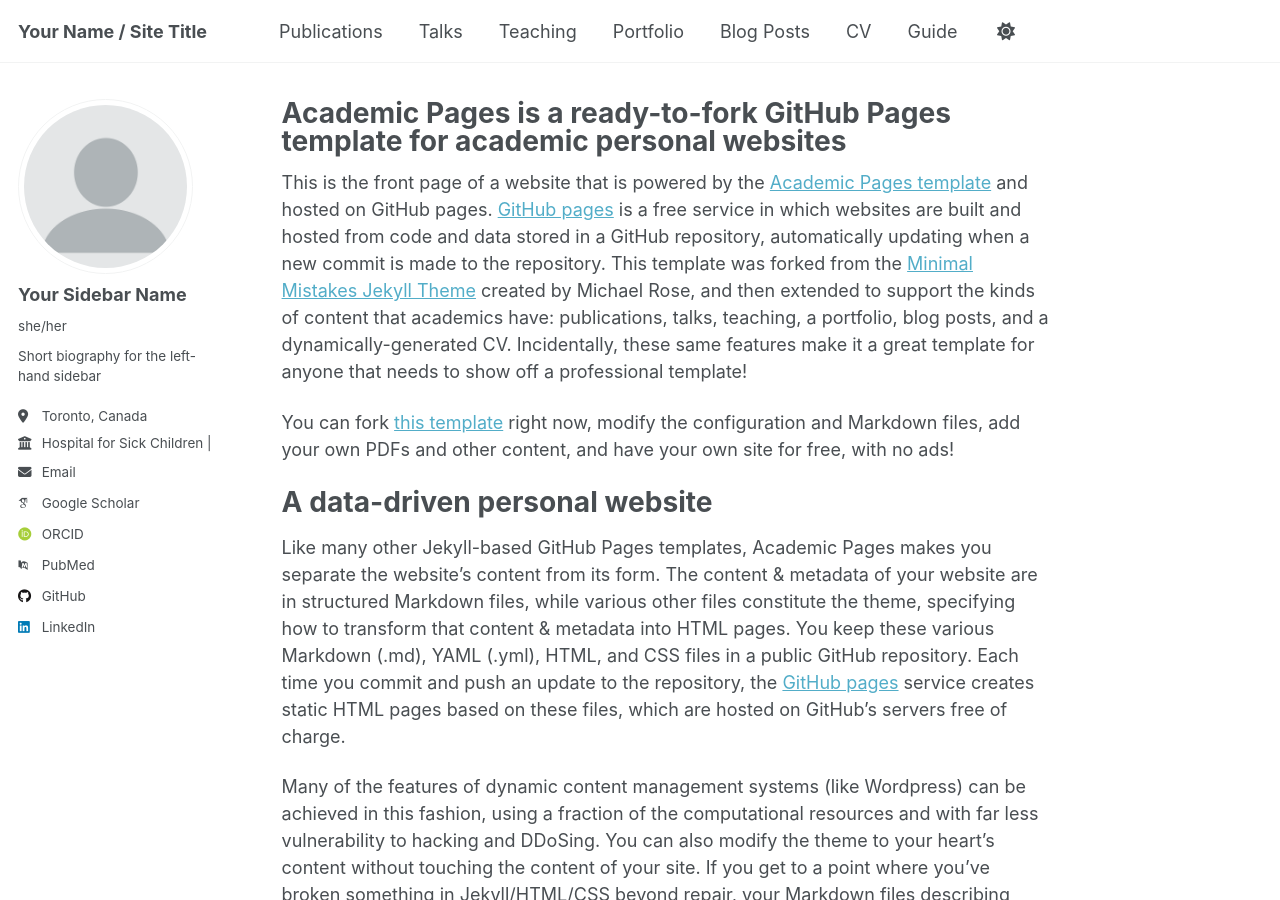
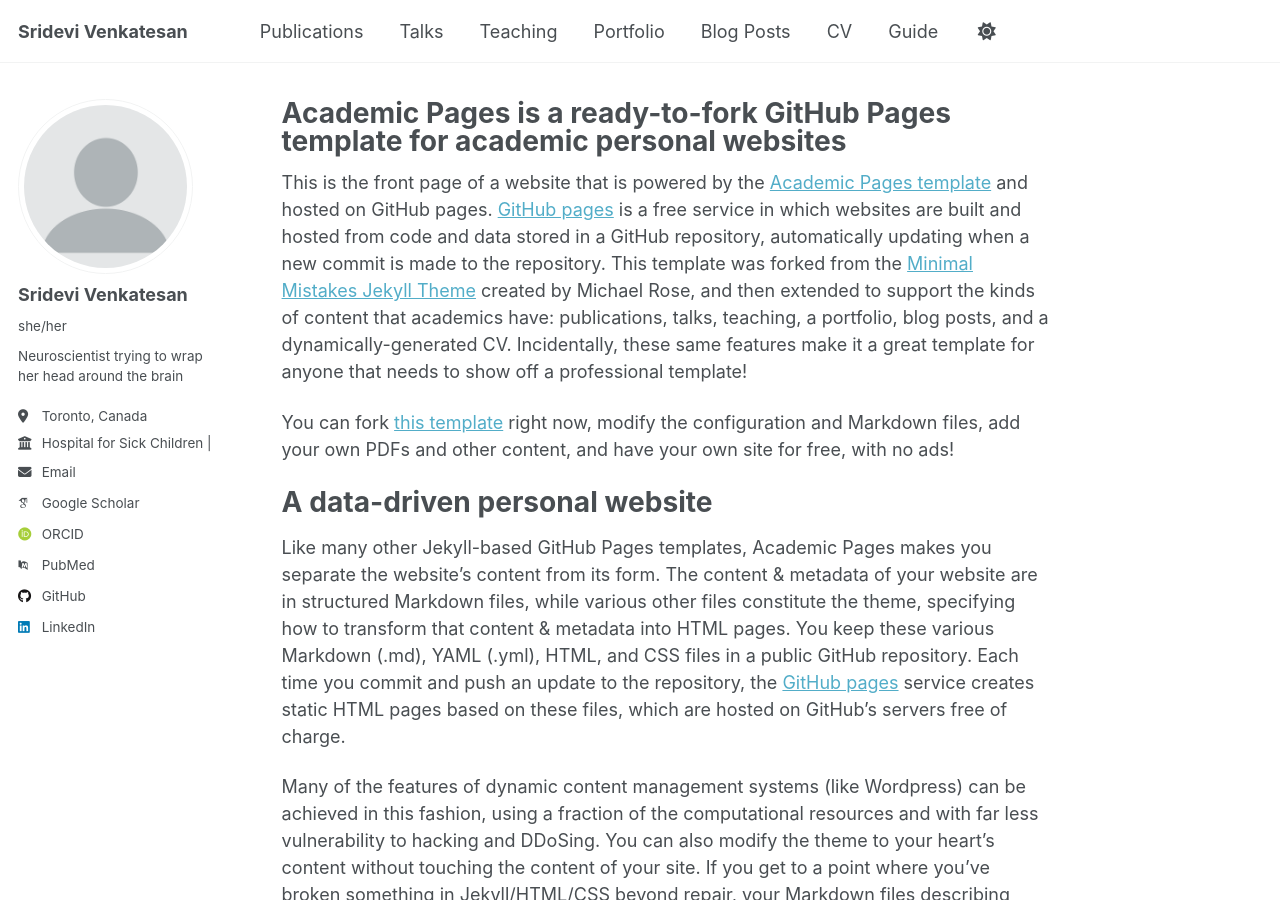
Before and after one commit to sridevivenkatesan/sridevivenkatesan.github.io, a Jekyll site: the page built from _pages/about.md, in a window 1280 px wide and 900 px high. Built offline with Jekyll 4.4.1, drawn with Linux system fonts in a browser that asks for light colours; some web fonts are replaced; a script that is not in the unit is left out.

Commit message:
Update _config.yml

```diff
--- a/_config.yml
+++ b/_config.yml
@@ -9,7 +9,7 @@
 # Basic Site Settings
 locale                   : "en-US"
 site_theme               : "default" # Currently available options are "default", "air"
-title                    : "Your Name / Site Title"
+title                    : "Sridevi Venkatesan"
 title_separator          : "-"
 name                     : &name "Sridevi Venkatesan"
 description              : &description "Neuroscientist | Computational Biologist"
@@ -23,9 +23,9 @@ repository               : "academicpages/academicpages.github.io"
 author:
   # Biographic information
   avatar           : "profile.png"
-  name             : "Your Sidebar Name"
+  name             : "Sridevi Venkatesan"
   pronouns         : "she/her"
-  bio              : "Short biography for the left-hand sidebar"
+  bio              : "Neuroscientist trying to wrap her head around the brain"
   location         : "Toronto, Canada"
   employer         : "Hospital for Sick Children | University of Toronto"
   uri              : # URL
@@ -47,14 +47,14 @@ author:
   bitbucket        : # Username - Update with your username on the site
   codepen          : # Username
   dribbble         : # Username
-  github           : "https://github.com/sridevi96"
+  github           : "sridevi96"
   kaggle           : # Username
   stackoverflow    : # User number or user number and name (i.e., use "1" or "1/jeff-atwood")
 
   # Social media
   bluesky          : #"bsky.app" # Replace this with you Bluesky username
   google_plus      : # Username
-  linkedin         : "https://www.linkedin.com/in/sridevi-venkatesan/"
+  linkedin         : "sridevi-venkatesan"
   mastodon         : # URL
   twitter          : # Username for X / Twitter
   wikipedia        : # Username
```
